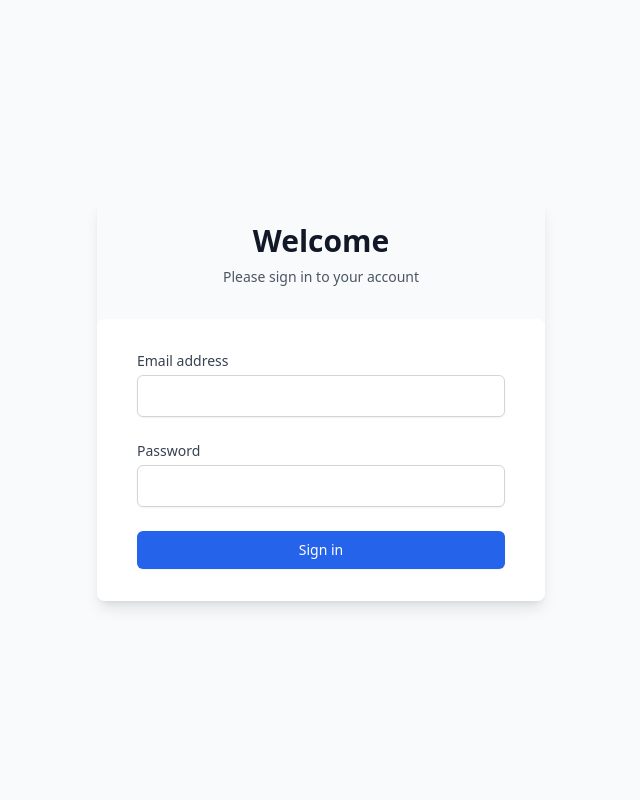
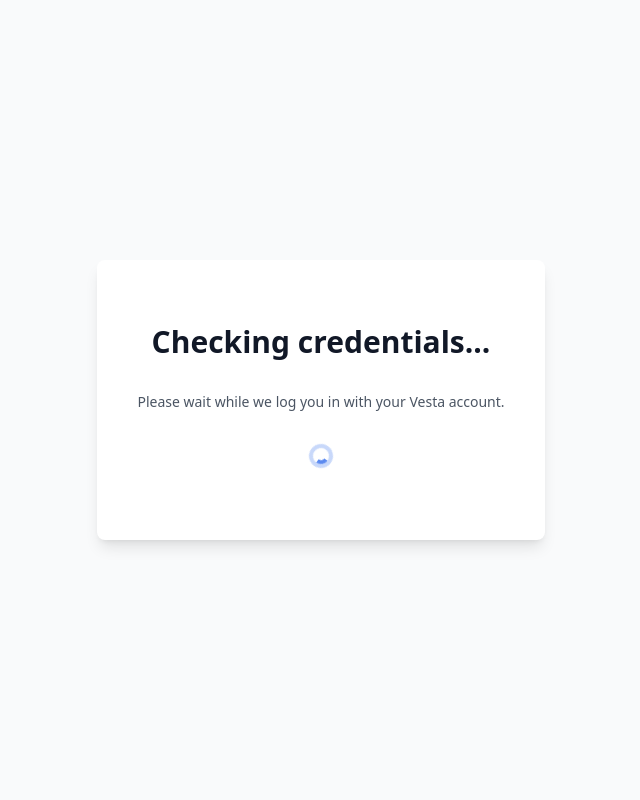
Before and after one commit to acozy03/RadmappingPlus, a Flask app: page /auth/login in a window 1280 px wide. Shown: the whole page, without its empty margins (319-959 px from the left). Run offline with Flask 3, Linux system fonts and the light colour scheme; parts of the project's set-up code (start-up, migrations or seed data) failed here and were passed over; some libraries are stand-ins or nearby versions.

Commit message:
dont feel confident

```diff
--- a/RadMapping+/app/__init__.py
+++ b/RadMapping+/app/__init__.py
@@ -87,7 +87,9 @@ def create_app():
     # Redirect root URL to login or landing page
     @app.route('/')
     def index():
-
+        print("SESSION:", session)  # 👈 add this
+        if session.get("user"):
+            return redirect(url_for("daily.daily"))
         return redirect(url_for("auth.login"))
 
     return app
--- a/RadMapping+/app/routes/auth.py
+++ b/RadMapping+/app/routes/auth.py
@@ -1,73 +1,40 @@
-from flask import Blueprint, request, redirect, render_template, session, url_for, flash
-from app.supabase_client import supabase
+from flask import Blueprint, render_template, session, redirect, url_for, request, jsonify, session
+import os
 
 auth_bp = Blueprint('auth', __name__)
 
-@auth_bp.route('/login', methods=['GET', 'POST'])
+@auth_bp.route('/login')
 def login():
-    if request.method == 'POST':
-        email = request.form['email']
-        password = request.form['password']
-
-        try:
-            # Sign in with Supabase
-            auth_response = supabase.auth.sign_in_with_password({
-                "email": email,
-                "password": password
-            })
-
-            # Get user and tokens
-            user = auth_response.user
-            access_token = auth_response.session.access_token
-            refresh_token = auth_response.session.refresh_token
-
-            # Default role fallback
-            role = "user"
-
-            # ✅ Get role from users table (not from metadata)
-            try:
-                db_response = supabase.table("users").select("role").eq("id", user.id).single().execute()
-                if db_response.data:
-                    role = db_response.data.get("role", "user")
-            except Exception as e:
-                pass
-
-            # 🧠 Optionally: sync it into metadata for JWT visibility (not used for access control)
-            try:
-                current_user = supabase.auth.admin.get_user_by_id(user.id)
-                current_metadata = current_user.user_metadata or {}
-                updated_metadata = {**current_metadata, "role": role}
-                supabase.auth.admin.update_user_by_id(
-                    user.id,
-                    {"user_metadata": updated_metadata}
-                )
-            except Exception as e:
-                pass
-
-            # ✅ Store session with correct role
-            session["user"] = {
-                "id": user.id,
-                "email": user.email,
-                "role": role,
-                "access_token": access_token,
-                "refresh_token": refresh_token
-            }
-
-            return redirect(url_for("daily.daily"))
-
-        except Exception as e:
-            flash('Invalid credentials', 'error')
-            return render_template("login.html")
-
-    return render_template("login.html")
-
+    return render_template(
+        "login.html",
+        SUPABASE_URL=os.environ.get("SUPABASE_URL"),
+        SUPABASE_KEY=os.environ.get("SUPABASE_KEY")
+    )
 
 @auth_bp.route('/logout')
 def logout():
-    try:
-        supabase.auth.sign_out()
-    except Exception:
-        pass
-
     session.clear()
     return redirect(url_for("auth.login"))
+
+
+@auth_bp.route('/session', methods=['POST'])
+def set_session():
+    data = request.get_json()
+
+    # Basic validation
+    if not data or not data.get("access_token") or not data.get("email"):
+        return jsonify({"error": "Missing required data"}), 400
+
+    # Only allow @vestatelemed.com users (extra safety)
+    if not data["email"].endswith("@vestatelemed.com"):
+        session.clear()
+        return jsonify({"error": "Unauthorized domain"}), 403
+
+    # Store the session
+    session["user"] = {
+        "email": data["email"],
+        "access_token": data["access_token"],
+        "refresh_token": data.get("refresh_token", "")
+    }
+
+    return jsonify({"status": "ok"})
--- a/RadMapping+/app/templates/login.html
+++ b/RadMapping+/app/templates/login.html
@@ -4,54 +4,92 @@
 
 {% block login_content %}
 <div class="min-h-screen flex items-center justify-center bg-gray-50 py-12 px-4 sm:px-6 lg:px-8">
-  <div class="max-w-md w-full space-y-8 shadow-lg rounded-lg">
-    <div class="text-center">
-      <h2 class="mt-6 text-3xl font-extrabold text-gray-900">
-        Welcome
-      </h2>
-      <p class="mt-2 text-sm text-gray-600">
-        Please sign in to your account
-      </p>
+  <div class="max-w-md w-full space-y-8 shadow-lg rounded-lg text-center p-10 bg-white">
+    <h2 class="mt-6 text-3xl font-extrabold text-gray-900">
+      Checking credentials...
+    </h2>
+    <p class="mt-2 text-sm text-gray-600">
+      Please wait while we log you in with your Vesta account.
+    </p>
+    <div class="flex justify-center mt-8">
+      <svg class="animate-spin h-6 w-6 text-blue-600" xmlns="http://www.w3.org/2000/svg" fill="none" viewBox="0 0 24 24">
+        <circle class="opacity-25" cx="12" cy="12" r="10" stroke="currentColor" stroke-width="4"></circle>
+        <path class="opacity-75" fill="currentColor" d="M4 12a8 8 0 018-8v4a4 4 0 00-4 4H4z"></path>
+      </svg>
     </div>
-    <div class="mt-8 bg-white py-8 px-4 rounded-lg sm:px-10">
-      {% with messages = get_flashed_messages(with_categories=true) %}
-        {% if messages %}
-          {% for category, message in messages %}
-            <div class="mb-4 p-4 rounded-md {% if category == 'error' %}bg-red-50 text-red-700 border border-red-200{% else %}bg-green-50 text-green-700 border border-green-200{% endif %}">
-              {{ message }}
-            </div>
-          {% endfor %}
-        {% endif %}
-      {% endwith %}
-      <form method="POST" class="space-y-6">
-        <div>
-          <label for="email" class="block text-sm font-medium text-gray-700">
-            Email address
-          </label>
-          <div class="mt-1">
-            <input id="email" name="email" type="email" required
-                   class="appearance-none block w-full px-3 py-2 border border-gray-300 rounded-md shadow-sm placeholder-gray-400 focus:outline-none focus:ring-blue-500 focus:border-blue-500">
-          </div>
-        </div>
+    <p class="mt-2 text-sm text-gray-600">
 
-    <div>
-          <label for="password" class="block text-sm font-medium text-gray-700">
-            Password
-          </label>
-          <div class="mt-1">
-            <input id="password" name="password" type="password" required
-                   class="appearance-none block w-full px-3 py-2 border border-gray-300 rounded-md shadow-sm placeholder-gray-400 focus:outline-none focus:ring-blue-500 focus:border-blue-500">
-          </div>
-    </div>
-
-        <div>
-    <button type="submit"
-                  class="w-full flex justify-center py-2 px-4 border border-transparent rounded-md shadow-sm text-sm font-medium text-white bg-blue-600 hover:bg-blue-700 focus:outline-none focus:ring-2 focus:ring-offset-2 focus:ring-blue-500">
-            Sign in
-    </button>
-        </div>
-  </form>
-    </div>
   </div>
 </div>
+
+<script type="module">
+  import { createClient } from 'https://cdn.jsdelivr.net/npm/@supabase/supabase-js/+esm'
+
+  const supabase = createClient(
+    '{{ SUPABASE_URL }}',
+    '{{ SUPABASE_KEY }}'
+  )
+
+  const { data: { session } } = await supabase.auth.getSession()
+
+  if (!session) {
+    // Auto-trigger login
+    await supabase.auth.signInWithOAuth({
+      provider: 'google',
+      options: {
+        redirectTo: window.location.origin
+      }
+    })
+  } else {
+    const user = session.user
+    const email = user?.email || ''
+
+    if (!email.endsWith('@vestatelemed.com')) {
+      alert("Access restricted to vestatelemed.com users only.")
+      await supabase.auth.signOut()
+      window.location.href = 'https://www.google.com'  // or a custom error page
+    } else {
+            // Redirect to main app
+            // Send session to Flask backend
+      await fetch("/auth/session", {
+        method: "POST",
+        headers: { "Content-Type": "application/json" },
+        body: JSON.stringify({
+          access_token: session.access_token,
+          refresh_token: session.refresh_token,
+          email: user.email
+        })
+      }).then((res) => {
+        if (res.ok) {
+          window.location.href = "/"
+        } else {
+          alert("Failed to sync session with backend.");
+          supabase.auth.signOut();
+        }
+      });
+
+    }
+  }
+
+  await fetch("/auth/session", {
+  method: "POST",
+  headers: {
+    "Content-Type": "application/json"
+  },
+  credentials: "include",  // important! allows cookies to be set
+  body: JSON.stringify({
+    access_token: session.access_token,
+    refresh_token: session.refresh_token,
+    email: user.email
+  })
+}).then((res) => {
+  if (res.ok) {
+    window.location.href = "/";
+  } else {
+    alert("Failed to sync session with backend.");
+    supabase.auth.signOut();
+  }
+});
+
+</script>
 {% endblock %}
```
